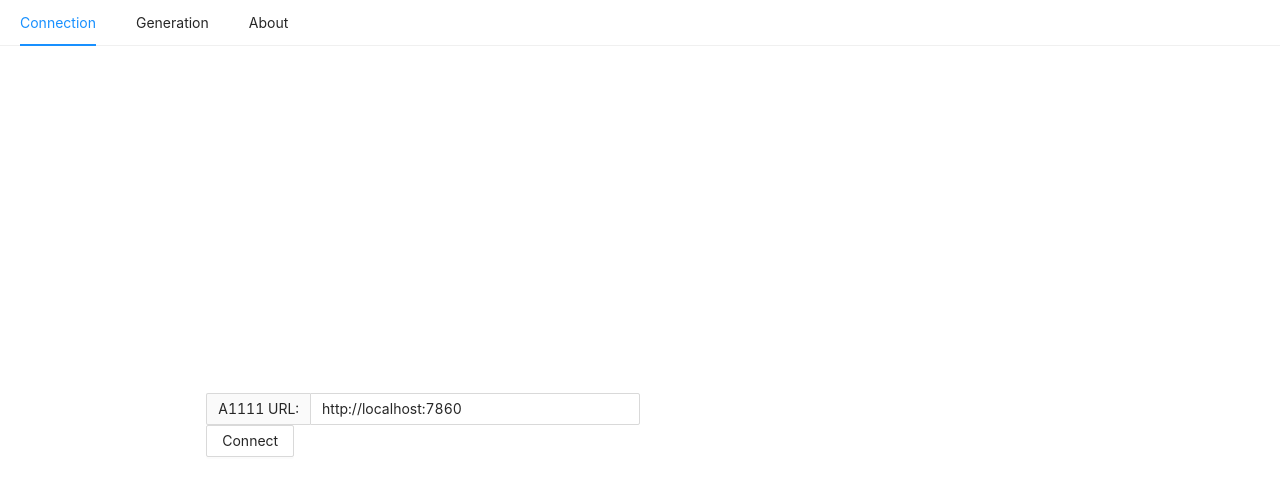
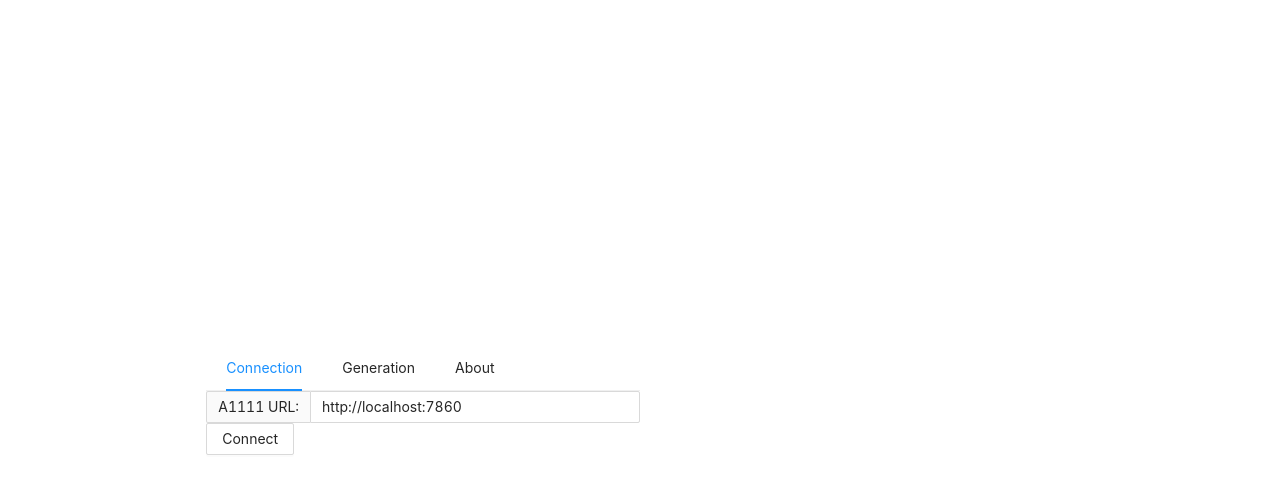
Before and after one commit to huchenlei/stable-diffusion-ps-pea, a Vue app: page / in a window 1280 px wide. Shown: the top 496 px of the page. Built offline with nearby package versions, Linux system fonts and the light colour scheme.

Commit message:
:art: Use affix instead of custom CSS

```diff
--- a/src/App.vue
+++ b/src/App.vue
@@ -7,6 +7,7 @@ const route = useRoute();
   <!-- Extra layer of div to bypass grid constraint -->
   <div>
     <header>
+      <a-affix :offset-top="0">
         <a-menu class="navigation" mode="horizontal" :selectedKeys="[route.path]">
           <a-menu-item key="/">
             <RouterLink to="/">{{ $t('nav.connection') }}</RouterLink>
@@ -18,22 +19,8 @@ const route = useRoute();
             <RouterLink to="/about">{{ $t('nav.about') }}</RouterLink>
           </a-menu-item>
         </a-menu>
+      </a-affix>
     </header>
-    <RouterView class="view"/>
+    <RouterView class="view" />
   </div>
 </template>
-
-<style scoped>
-.navigation {
-  position: fixed;
-  top: 0;
-  left: 0;
-  width: 100%;
-  z-index: 1000;
-  /* ensure it's on top of other elements */
-}
-.view {
-  margin-top: 50px;
-}
-
-</style>
```
Lines whose indentation alone changed are shown as unchanged.
